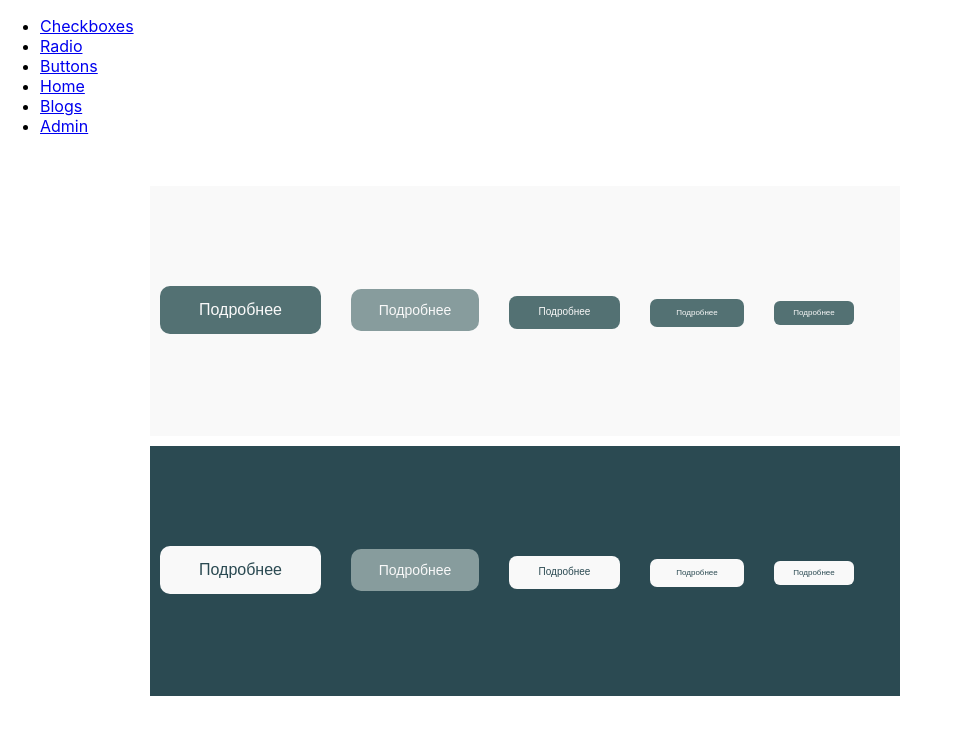
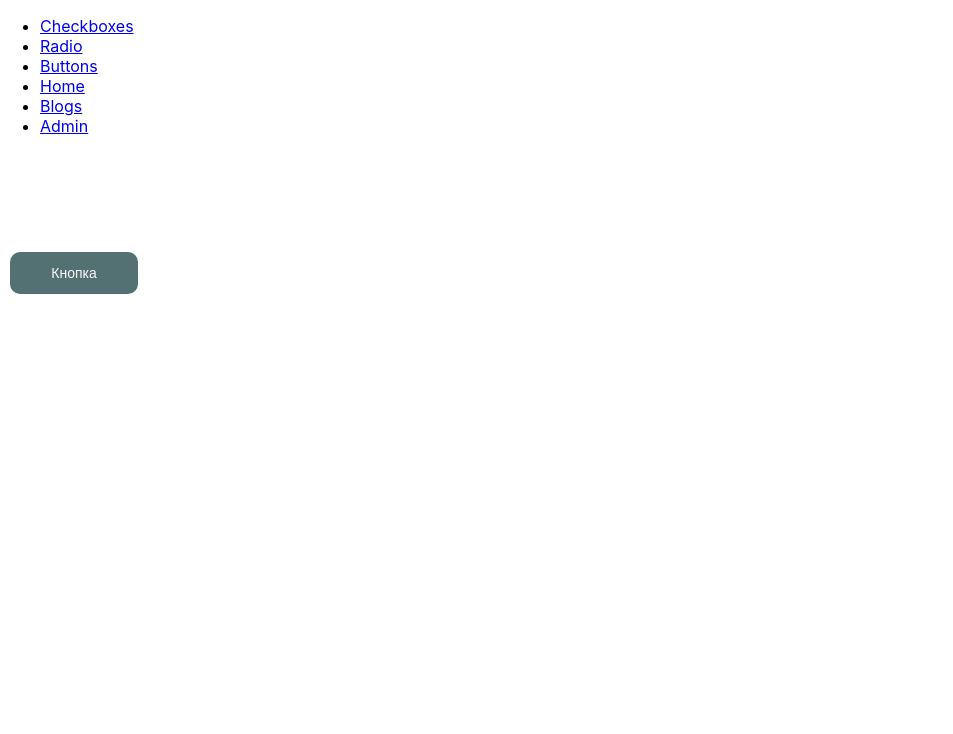
Before and after one commit to leenwood/frontend-app, a React (Create React App) app: page /buttons in a window 1280 px wide. Shown: the top 734 px of the page, without its empty margins (0-953 px from the left). Built offline with nearby package versions, Linux system fonts and the light colour scheme.

Commit message:
Button component
add Button component

```diff
--- a/src/App.js
+++ b/src/App.js
@@ -18,7 +18,7 @@ function App() {
                 <Route path="/" element={<Layout/>}>
                     <Route index element={<Home/>}/>
                     <Route path="checkboxes" element={<Checkbox/>}/>
-                    <Route path="buttons" element={<Button/>}/>
+                    <Route path="buttons" element={<Button size='large'/>}/>
                     <Route path="radiobuttons" element={<RadioButton/>}/>
                     <Route path="blogs" element={<Blogs/>} />
                     <Route path="toadmin" element={<Admin/>}/>
--- a/src/pages/ui-elements/button/Button.js
+++ /dev/null
@@ -1,24 +0,0 @@
-import '../../../styles/buttons.css';
-import '../../../styles/index.css';
-
-
-function Button () {
-    return <div>
-        <div className="container--light">
-            <button className="extra--large light--theme">Подробнее</button>
-            <button disabled className="large light--theme">Подробнее</button>
-            <button className="medium light--theme">Подробнее</button>
-            <button className="small light--theme">Подробнее</button>
-            <button className="extra--small light--theme">Подробнее</button>
-        </div>
-        <div className="container--dark">
-            <button className="extra--large dark--theme">Подробнее</button>
-            <button disabled className="large dark--theme">Подробнее</button>
-            <button className="medium dark--theme">Подробнее</button>
-            <button className="small dark--theme">Подробнее</button>
-            <button className="extra--small dark--theme">Подробнее</button>
-        </div>
-    </div>
-}
-
-export default Button;
--- /dev/null
+++ b/src/pages/ui-elements/button/Button.jsx
@@ -0,0 +1,13 @@
+import React from "react";
+import styles from './Button.module.css'
+const Button = (props) => {
+    return (
+        <button className={`${styles.lightTheme} ${props.size === 'small' ? styles.small : ''}
+                            ${props.size === 'extraSmall' ? styles.extraSmall : ''}
+                            ${props.size === 'medium' ? styles.medium : ''}
+                            ${props.size === 'large' ? styles.large : ''}
+                            ${props.size === 'extraLarge' ? styles.extraLarge : ''}`}
+                            disabled={props.disabled}>Кнопка</button>
+    );
+}
+export default Button;
--- /dev/null
+++ b/src/pages/ui-elements/button/Button.module.css
@@ -0,0 +1,99 @@
+button {
+    border: 0;
+    font-family: 'Montserrat', sans-serif;
+    font-weight: 500;
+    text-align: center;
+    border-radius: 10px;
+    line-height: 16px;
+}
+
+/* BUTTON SIZE */
+
+button.extraLarge {
+    height: 48px;
+    width: 161px;
+    font-size: 16px;
+}
+
+button.large {
+    height: 42px;
+    width: 128px;
+    font-size: 14px;
+}
+
+button.medium {
+    height: 33px;
+    width: 111px;
+    font-size: 10px;
+    border-radius: 8px;
+}
+
+button.small {
+    height: 28px;
+    width: 94px;
+    font-size: 8px;
+    border-radius: 7px;
+}
+
+button.extraSmall {
+    height: 24px;
+    width: 80px;
+    font-size: 8px;
+    border-radius: 6px;
+}
+
+/* LIGHT THEME */
+
+button.lightTheme {
+    color: #F9F9F9;
+}
+
+button.lightTheme:enabled {
+    background-color: #537173;
+}
+
+button.lightTheme:hover {
+    background-color: #2B4A52;
+}
+
+button.lightTheme:focus {
+    background-color: #C05640;
+}
+
+button.lightTheme:active {
+    background-color: #C66753;
+}
+
+button.lightTheme:disabled {
+    background-color: #879C9D;
+}
+
+
+/* DARK THEME */
+
+button.darkTheme {
+    color: #2B4A52;
+}
+
+button.darkTheme:enabled {
+    background-color: #F9F9F9;
+}
+
+button.darkTheme:hover {
+    background-color: #F3EADD;
+}
+
+button.darkTheme:focus {
+    background-color: #C05640;
+    color: #F9F9F9;
+}
+
+button.darkTheme:active {
+    background-color: #C66753;
+    color: #F9F9F9;
+}
+
+button.darkTheme:disabled {
+    background-color: #879C9D;
+    color: #F9F9F9;
+}
```
